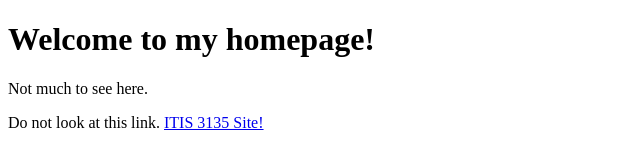
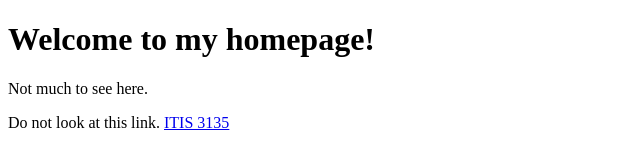
Before and after one commit to jblandin-art/jblandin-art.github.io, a plain HTML site: page index.html in a window 1280 px wide. Shown: the full height of the page, 0-640 px from the left. Drawn offline with Linux system fonts and the light colour scheme.

Commit message:
cleaned itis link up

```diff
--- a/index.html
+++ b/index.html
@@ -7,6 +7,6 @@
     <body>
         <h1>Welcome to my homepage! </h1>
         <p>Not much to see here.</p>
-        <p>Do not look at this link. <a href="itis3135/">ITIS 3135 Site!</a></p>
+        <p>Do not look at this link. <a href="itis3135/">ITIS 3135</a></p>
     </body>
 </html>
```
Also changed, not shown: 1 other file.
